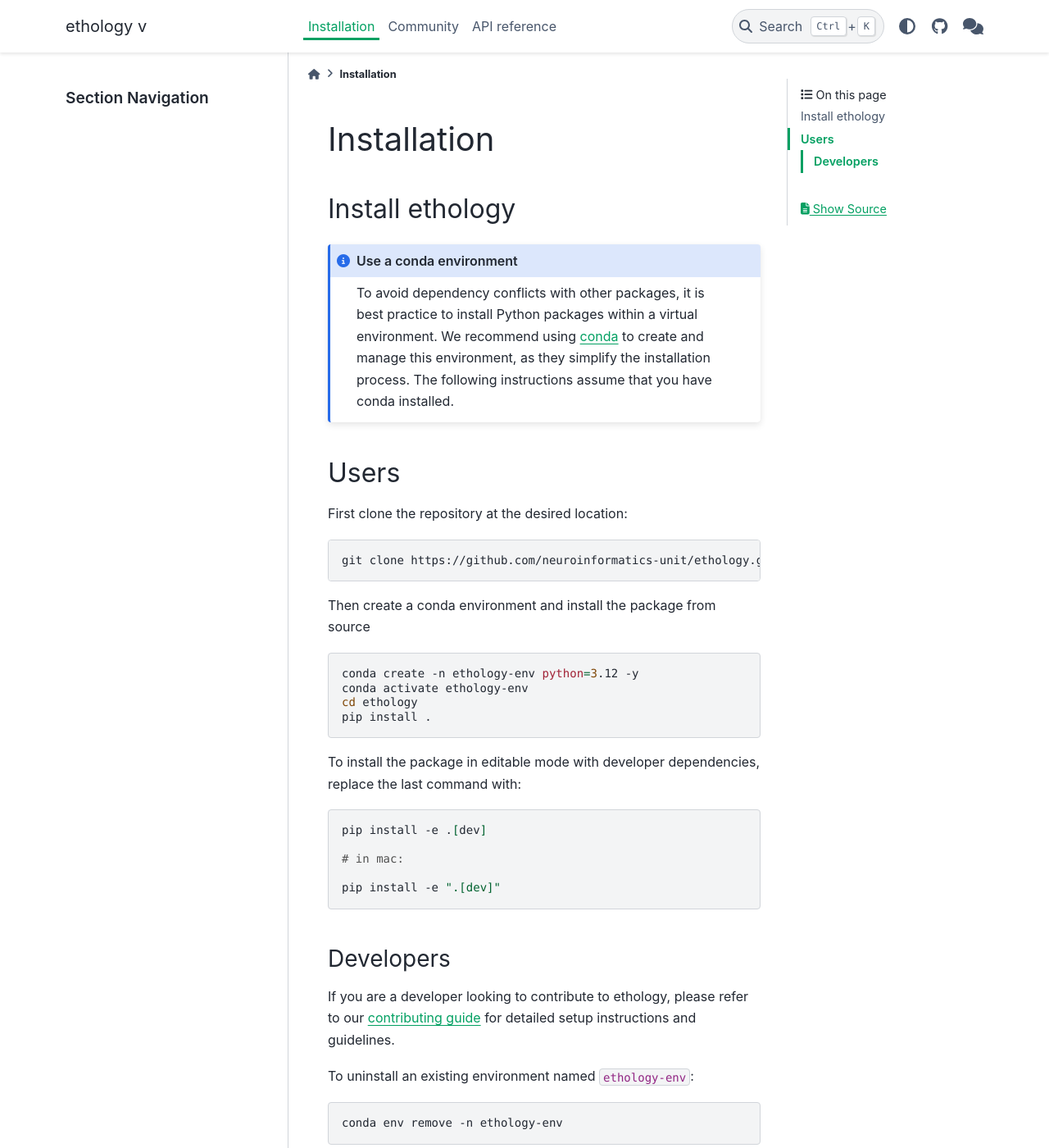
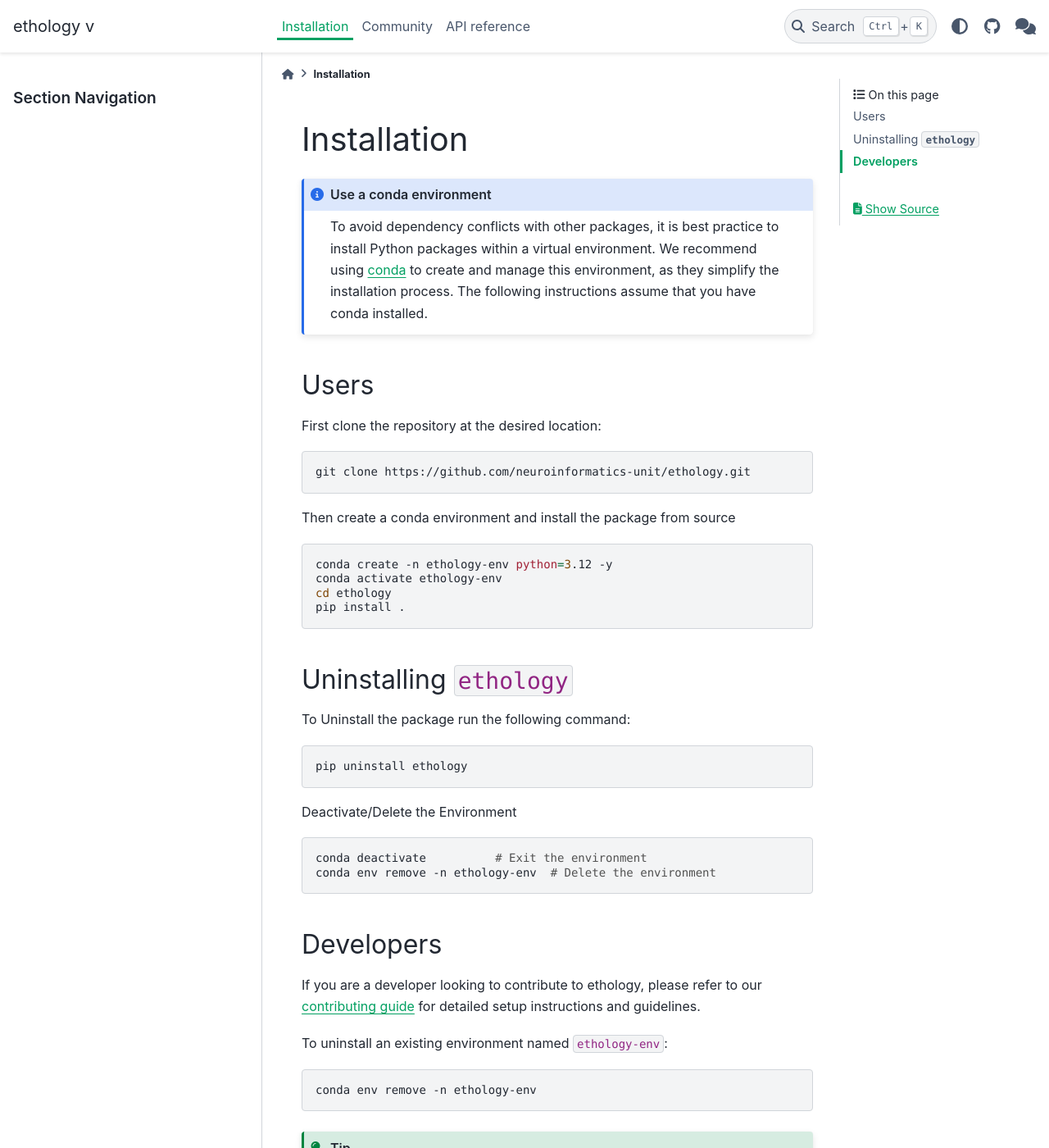
Before and after one commit to neuroinformatics-unit/ethology, a Sphinx documentation site: the page built from docs/source/installation.md, in a window 1280 px wide and 1400 px high. Shown: the whole window at 82% size. Built offline with Sphinx 7.4.7 and the PyData theme 0.15.4, drawn with Linux system fonts in a browser that asks for light colours; the version number could not be read and is left out.

````diff
--- a/docs/source/_static/css/custom.css
+++ b/docs/source/_static/css/custom.css
@@ -47,19 +47,3 @@
 .sd-card:hover {
   transform: translateY(-5px);
 }
-
-/* Ensuring content area uses full width when sidebar is hidden */
-.bd-page-width {
-  max-width: 90% !important;
-}
-
-/* Hide sidebar on pages with hide-sidebar metadata */
-body[data-hide-sidebar="true"] .bd-sidebar-primary {
-  display: none !important;
-}
-
-/* Expand content width when sidebar hidden */
-body[data-hide-sidebar="true"] .bd-main {
-  flex-grow: 1;
-  max-width: 75%;
-}
--- a/docs/source/installation.md
+++ b/docs/source/installation.md
@@ -1,7 +1,6 @@
 (target-installation)=
 # Installation
 
-## Install ethology
 :::{admonition} Use a conda environment
 :class: note
 To avoid dependency conflicts with other packages, it is best practice to install Python packages within a virtual environment.
@@ -24,18 +23,18 @@
 cd ethology
 pip install .
 ```
-
-To install the package in editable mode with developer dependencies, replace the last command with:
-
+## Uninstalling `ethology`
+To Uninstall the package run the following command:
 ```sh
-pip install -e .[dev]
-
-# in mac:
-
-pip install -e ".[dev]"
+pip uninstall ethology
+```
+Deactivate/Delete the Environment
+```sh
+conda deactivate          # Exit the environment
+conda env remove -n ethology-env  # Delete the environment
 ```
 
-### Developers
+## Developers
 If you are a developer looking to contribute to ethology, please refer to our [contributing guide](community/contributing.rst) for detailed setup instructions and guidelines.
 
 To uninstall an existing environment named `ethology-env`:
@@ -48,4 +47,4 @@
 conda env list
 ```
 :::
-Once the environment has been removed, you can create a new one following the [installation instructions](#install-ethology) above.
+Once the environment has been removed, you can create a new one following the [installation instructions](#installation) above.
````
Also changed, not shown: CONTRIBUTING.md (+5 -6 lines), docs/source/conf.py (+24 -0 lines), docs/source/index.md (+1 -1 lines), 1 other file.
